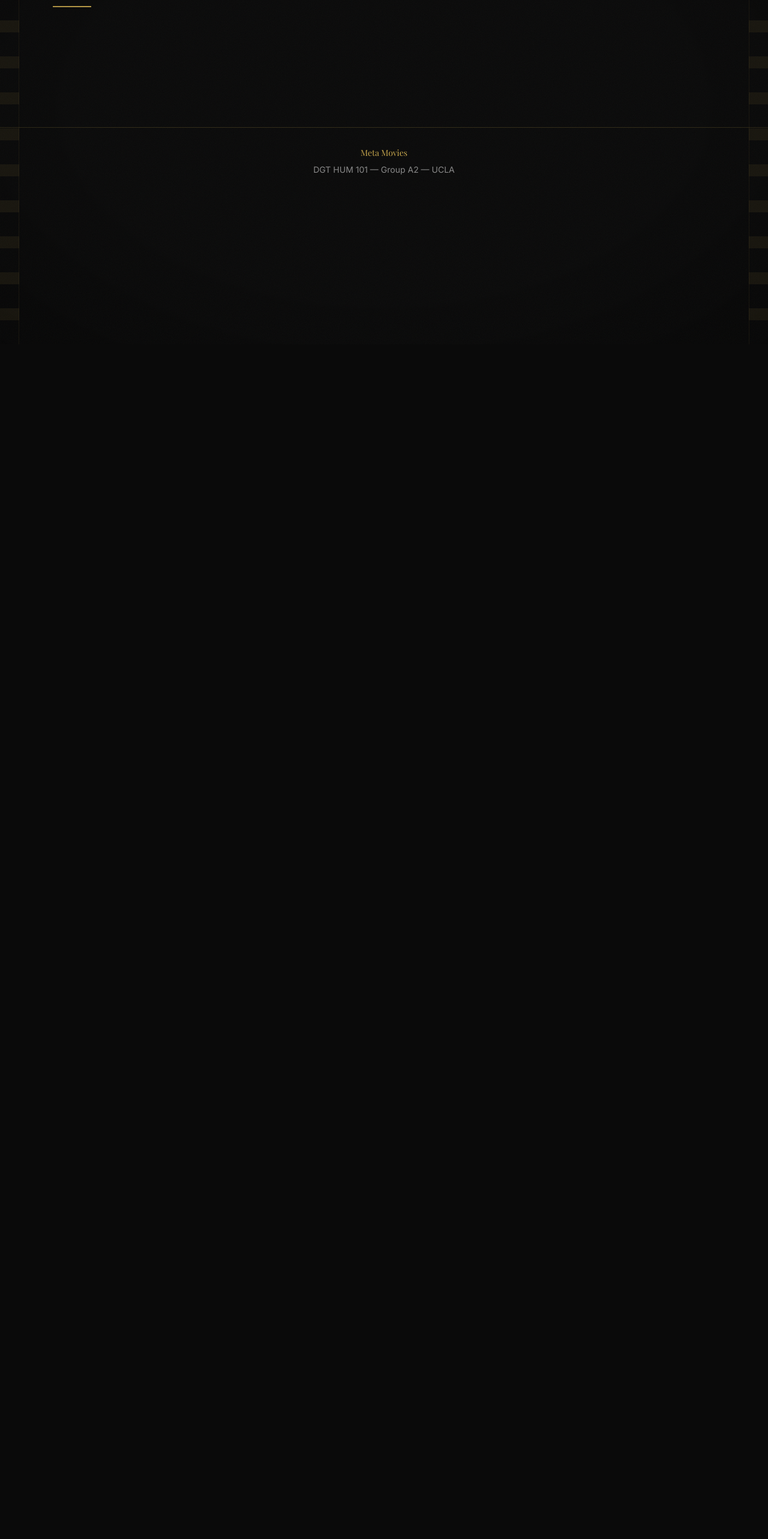
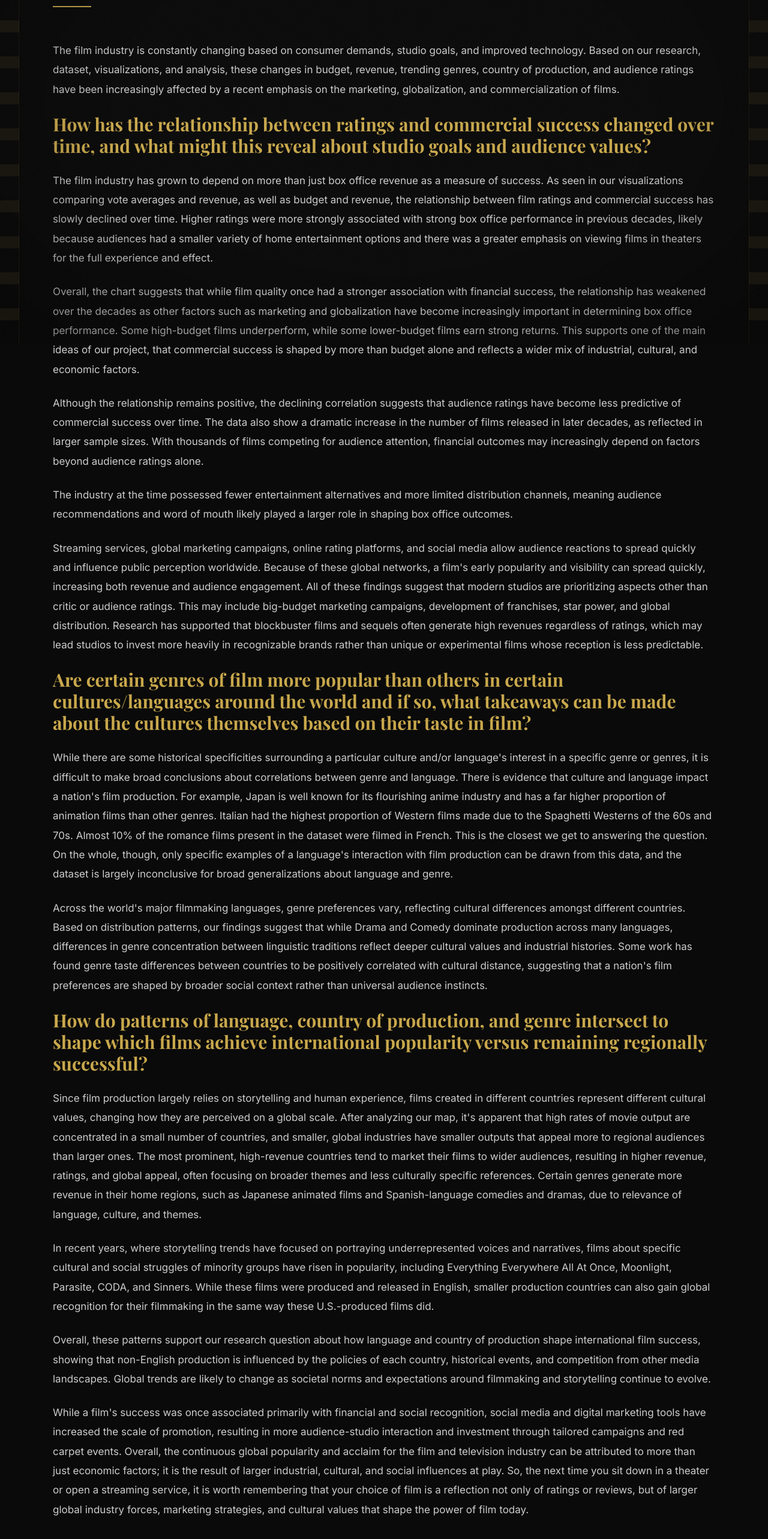
Before and after one commit to 3eif/meta-movies, a Next.js app: page /analysis/conclusion in a window 1280 px wide. Shown: the part 226-2792 px from the top of the page at 60% size. Before the commit the page ends 800 px from the top, so only its background shows below. Built offline with nearby package versions, Linux system fonts and the light colour scheme; a web font is replaced by a local one.

Commit message:
feat(website): expand conclusion content with detailed analysis on film industry trends

```diff
--- a/src/app/analysis/conclusion/page.tsx
+++ b/src/app/analysis/conclusion/page.tsx
@@ -8,6 +8,158 @@ export default function ConclusionPage() {
         <h1 className="text-5xl font-bold text-[#c9a84c] mb-4">Conclusion</h1>
         <div className="w-16 h-0.5 bg-[#c9a84c] mb-8"></div>
       </header>
+      <div className="space-y-6 text-[#ccc] page-copy">
+        <p>
+          The film industry is constantly changing based on consumer demands,
+          studio goals, and improved technology. Based on our research, dataset,
+          visualizations, and analysis, these changes in budget, revenue,
+          trending genres, country of production, and audience ratings have been
+          increasingly affected by a recent emphasis on the marketing,
+          globalization, and commercialization of films.
+        </p>
+
+        <h2 className="text-3xl font-bold text-[#c9a84c]">
+          How has the relationship between ratings and commercial success changed
+          over time, and what might this reveal about studio goals and audience
+          values?
+        </h2>
+        <p>
+          The film industry has grown to depend on more than just box office
+          revenue as a measure of success. As seen in our visualizations
+          comparing vote averages and revenue, as well as budget and revenue, the
+          relationship between film ratings and commercial success has slowly
+          declined over time. Higher ratings were more strongly associated with
+          strong box office performance in previous decades, likely because
+          audiences had a smaller variety of home entertainment options and there
+          was a greater emphasis on viewing films in theaters for the full
+          experience and effect.
+        </p>
+        <p>
+          Overall, the chart suggests that while film quality once had a stronger
+          association with financial success, the relationship has weakened over
+          the decades as other factors such as marketing and globalization have
+          become increasingly important in determining box office performance.
+          Some high-budget films underperform, while some lower-budget films earn
+          strong returns. This supports one of the main ideas of our project, that
+          commercial success is shaped by more than budget alone and reflects a
+          wider mix of industrial, cultural, and economic factors.
+        </p>
+        <p>
+          Although the relationship remains positive, the declining correlation
+          suggests that audience ratings have become less predictive of
+          commercial success over time. The data also show a dramatic increase in
+          the number of films released in later decades, as reflected in larger
+          sample sizes. With thousands of films competing for audience attention,
+          financial outcomes may increasingly depend on factors beyond audience
+          ratings alone.
+        </p>
+        <p>
+          The industry at the time possessed fewer entertainment alternatives and
+          more limited distribution channels, meaning audience recommendations and
+          word of mouth likely played a larger role in shaping box office
+          outcomes.
+        </p>
+        <p>
+          Streaming services, global marketing campaigns, online rating
+          platforms, and social media allow audience reactions to spread
+          quickly and influence public perception worldwide. Because of these
+          global networks, a film&apos;s early popularity and visibility can
+          spread quickly, increasing both revenue and audience engagement. All of
+          these findings suggest that modern studios are prioritizing aspects
+          other than critic or audience ratings. This may include big-budget
+          marketing campaigns, development of franchises, star power, and global
+          distribution. Research has supported that blockbuster films and sequels
+          often generate high revenues regardless of ratings, which may lead
+          studios to invest more heavily in recognizable brands rather than
+          unique or experimental films whose reception is less predictable.
+        </p>
+
+        <h2 className="text-3xl font-bold text-[#c9a84c]">
+          Are certain genres of film more popular than others in certain
+          cultures/languages around the world and if so, what takeaways can be
+          made about the cultures themselves based on their taste in film?
+        </h2>
+        <p>
+          While there are some historical specificities surrounding a particular
+          culture and/or language&apos;s interest in a specific genre or genres,
+          it is difficult to make broad conclusions about correlations between
+          genre and language. There is evidence that culture and language impact
+          a nation&apos;s film production. For example, Japan is well known for
+          its flourishing anime industry and has a far higher proportion of
+          animation films than other genres. Italian had the highest proportion of
+          Western films made due to the Spaghetti Westerns of the 60s and 70s.
+          Almost 10% of the romance films present in the dataset were filmed in
+          French. This is the closest we get to answering the question. On the
+          whole, though, only specific examples of a language&apos;s interaction
+          with film production can be drawn from this data, and the dataset is
+          largely inconclusive for broad generalizations about language and
+          genre.
+        </p>
+        <p>
+          Across the world&apos;s major filmmaking languages, genre preferences
+          vary, reflecting cultural differences amongst different countries.
+          Based on distribution patterns, our findings suggest that while Drama and
+          Comedy dominate production across many languages, differences in genre
+          concentration between linguistic traditions reflect deeper cultural
+          values and industrial histories. Some work has found genre taste
+          differences between countries to be positively correlated with cultural
+          distance, suggesting that a nation&apos;s film preferences are shaped by
+          broader social context rather than universal audience instincts.
+        </p>
+
+        <h2 className="text-3xl font-bold text-[#c9a84c]">
+          How do patterns of language, country of production, and genre intersect to
+          shape which films achieve international popularity versus remaining
+          regionally successful?
+        </h2>
+        <p>
+          Since film production largely relies on storytelling and human
+          experience, films created in different countries represent different
+          cultural values, changing how they are perceived on a global scale.
+          After analyzing our map, it&apos;s apparent that high rates of movie
+          output are concentrated in a small number of countries, and smaller,
+          global industries have smaller outputs that appeal more to regional
+          audiences than larger ones. The most prominent, high-revenue countries
+          tend to market their films to wider audiences, resulting in higher
+          revenue, ratings, and global appeal, often focusing on broader themes
+          and less culturally specific references. Certain genres generate more
+          revenue in their home regions, such as Japanese animated films and
+          Spanish-language comedies and dramas, due to relevance of language,
+          culture, and themes.
+        </p>
+        <p>
+          In recent years, where storytelling trends have focused on portraying
+          underrepresented voices and narratives, films about specific cultural and
+          social struggles of minority groups have risen in popularity, including
+          Everything Everywhere All At Once, Moonlight, Parasite, CODA, and
+          Sinners. While these films were produced and released in English,
+          smaller production countries can also gain global recognition for their
+          filmmaking in the same way these U.S.-produced films did.
+        </p>
+        <p>
+          Overall, these patterns support our research question about how language
+          and country of production shape international film success, showing that
+          non-English production is influenced by the policies of each country,
+          historical events, and competition from other media landscapes. Global
+          trends are likely to change as societal norms and expectations around
+          filmmaking and storytelling continue to evolve.
+        </p>
+
+        <p>
+          While a film&apos;s success was once associated primarily with financial
+          and social recognition, social media and digital marketing tools have
+          increased the scale of promotion, resulting in more audience-studio
+          interaction and investment through tailored campaigns and red carpet
+          events. Overall, the continuous global popularity and acclaim for the
+          film and television industry can be attributed to more than just
+          economic factors; it is the result of larger industrial, cultural, and
+          social influences at play. So, the next time you sit down in a theater
+          or open a streaming service, it is worth remembering that your choice of
+          film is a reflection not only of ratings or reviews, but of larger global
+          industry forces, marketing strategies, and cultural values that shape
+          the power of film today.
+        </p>
+      </div>
     </div>
   );
 }
```
